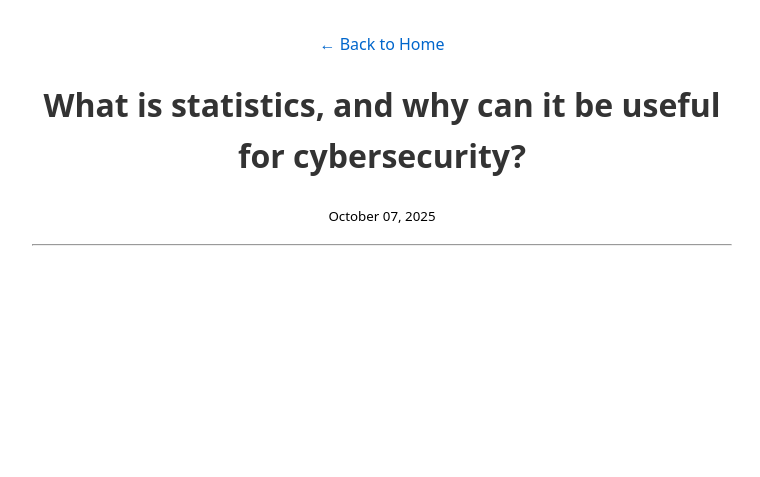
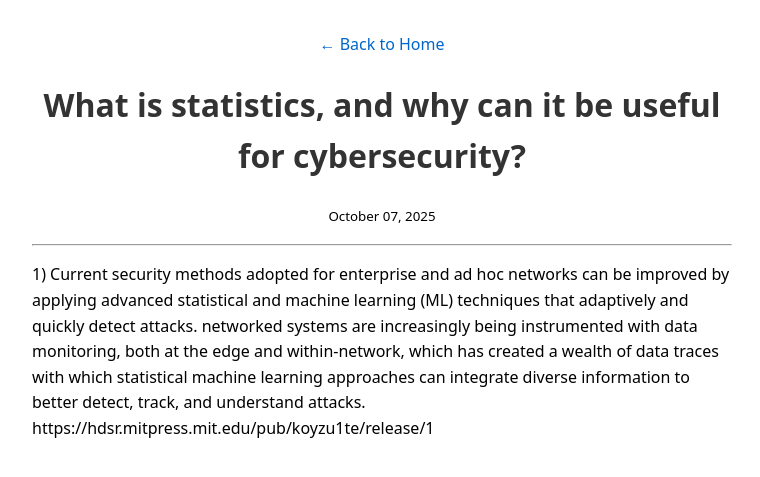
Before and after one commit to Nochman/Nochman.github.io, a Jekyll site: the page built from _homeworks/week01.md, in a window 1280 px wide. Shown: the top 477 px of the page, without its empty margins (258-1018 px from the left). Built offline with Jekyll 4.4.1, drawn with Linux system fonts in a browser that asks for light colours.

Commit message:
Update week01.md

```diff
--- a/_homeworks/week01.md
+++ b/_homeworks/week01.md
@@ -3,3 +3,4 @@ layout: homework
 title: What is statistics, and why can it be useful for cybersecurity?
 date: 2025-10-07
 ---
+1) Current security methods adopted for enterprise and ad hoc networks can be improved by applying advanced statistical and machine learning (ML) techniques that adaptively and quickly detect attacks. networked systems are increasingly being instrumented with data monitoring, both at the edge and within-network, which has created a wealth of data traces with which statistical machine learning approaches can integrate diverse information to better detect, track, and understand attacks.  https://hdsr.mitpress.mit.edu/pub/koyzu1te/release/1
```
